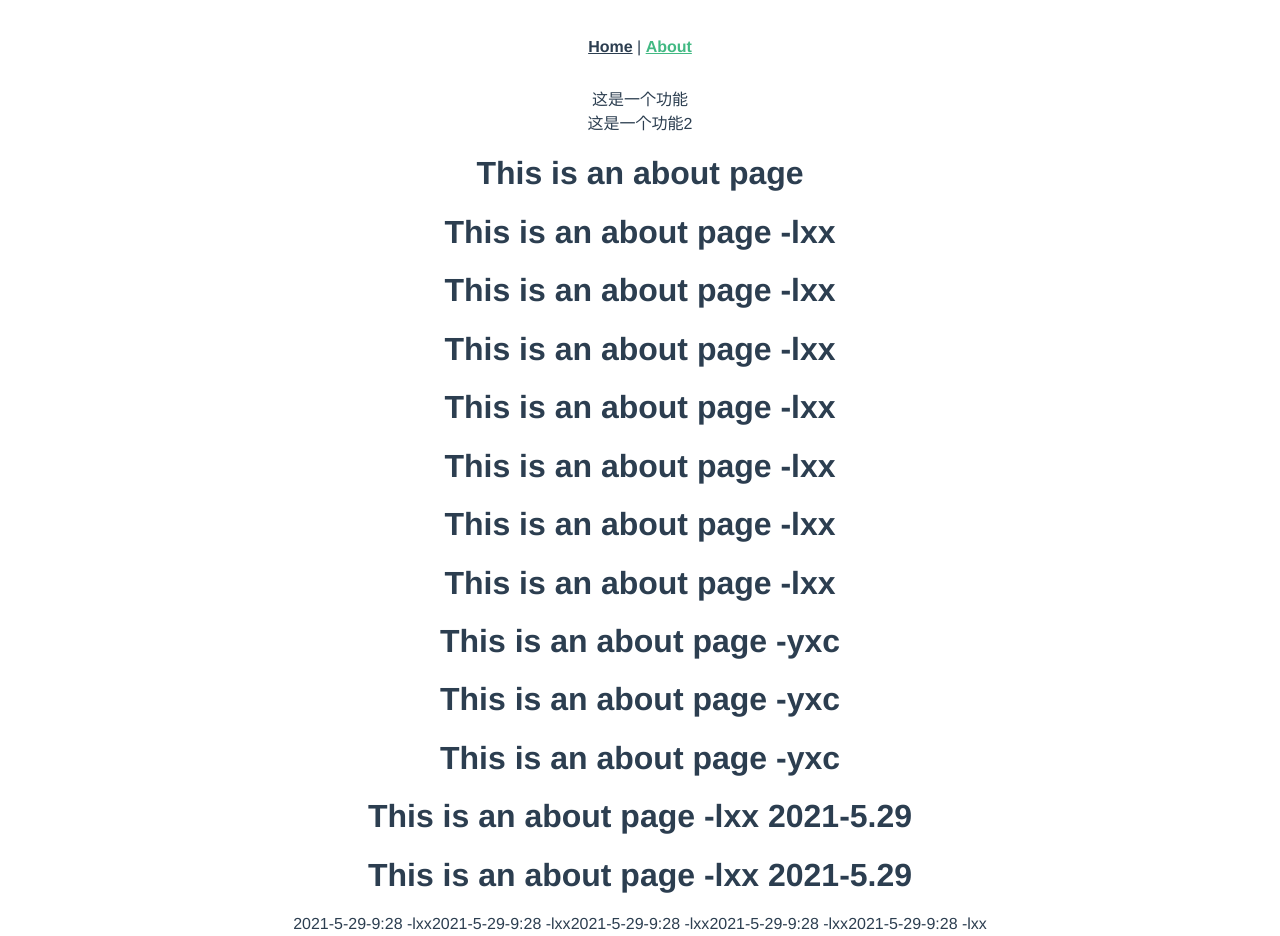
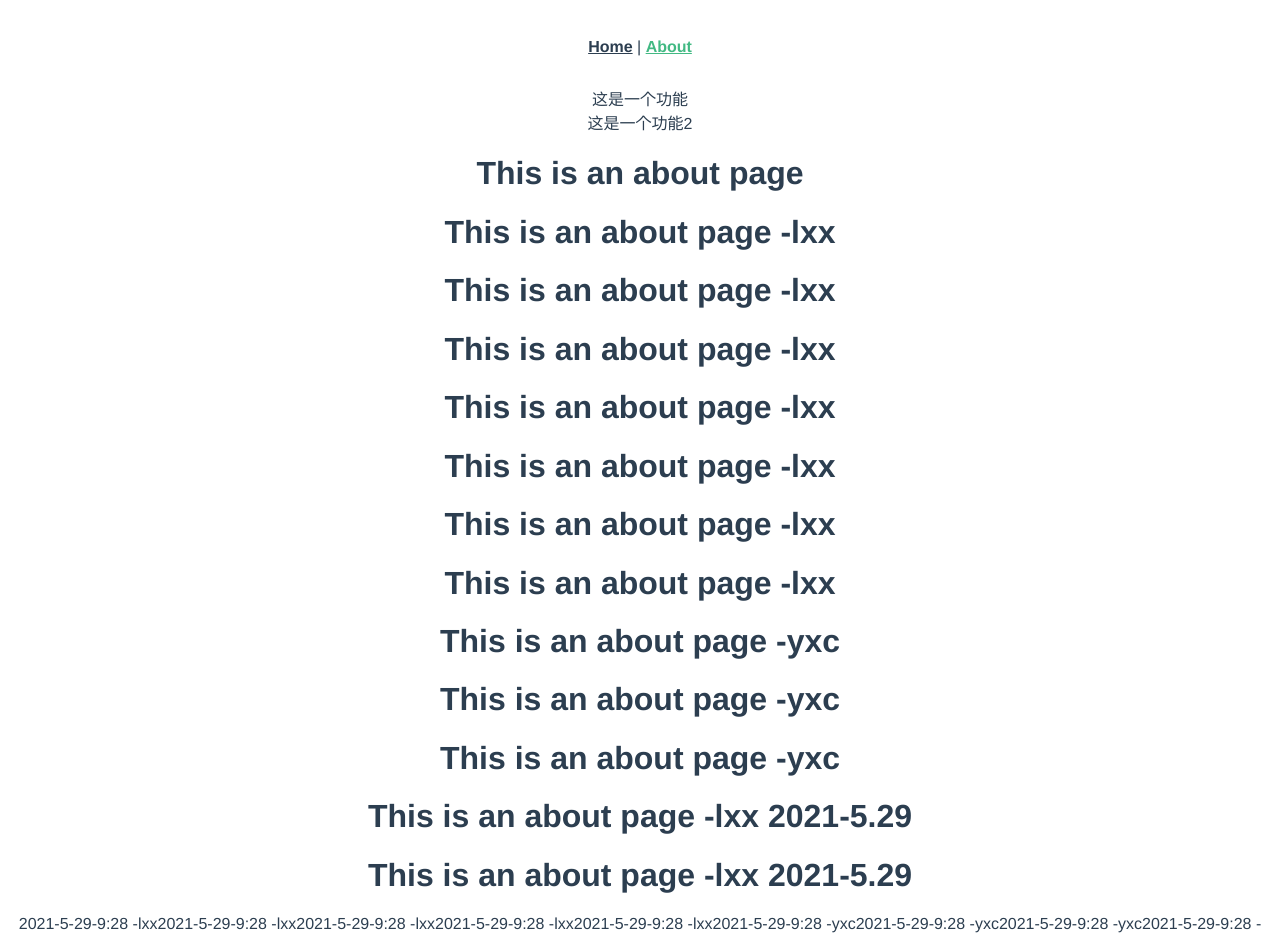
Before and after one commit to yang1161519465/learn-gitlab, a Vue app: page /about in a window 1280 px wide. Shown: the top 936 px of the page. Built offline with nearby package versions, Linux system fonts and the light colour scheme.

Commit message:
1.修改About.vue

```diff
--- a/src/views/About.vue
+++ b/src/views/About.vue
@@ -26,6 +26,10 @@
     <a>2021-5-29-9:28  -lxx</a>
     <a>2021-5-29-9:28  -lxx</a>
     <a>2021-5-29-9:28  -lxx</a>
+    <a>2021-5-29-9:28  -yxc</a>
+        <a>2021-5-29-9:28  -yxc</a>
+        <a>2021-5-29-9:28  -yxc</a>
+        <a>2021-5-29-9:28  -yxc</a>
 
   </div>
 </template>
```
